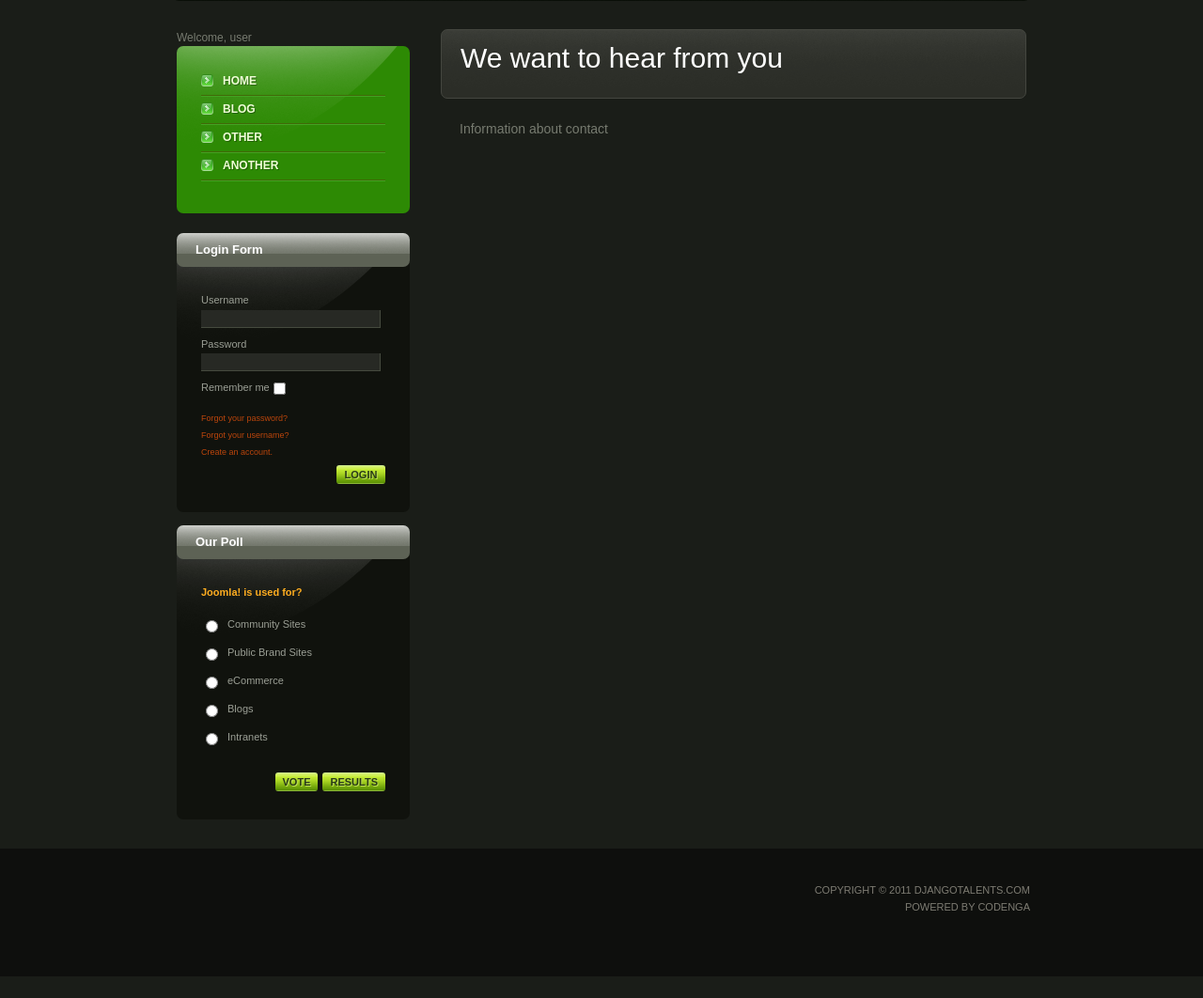
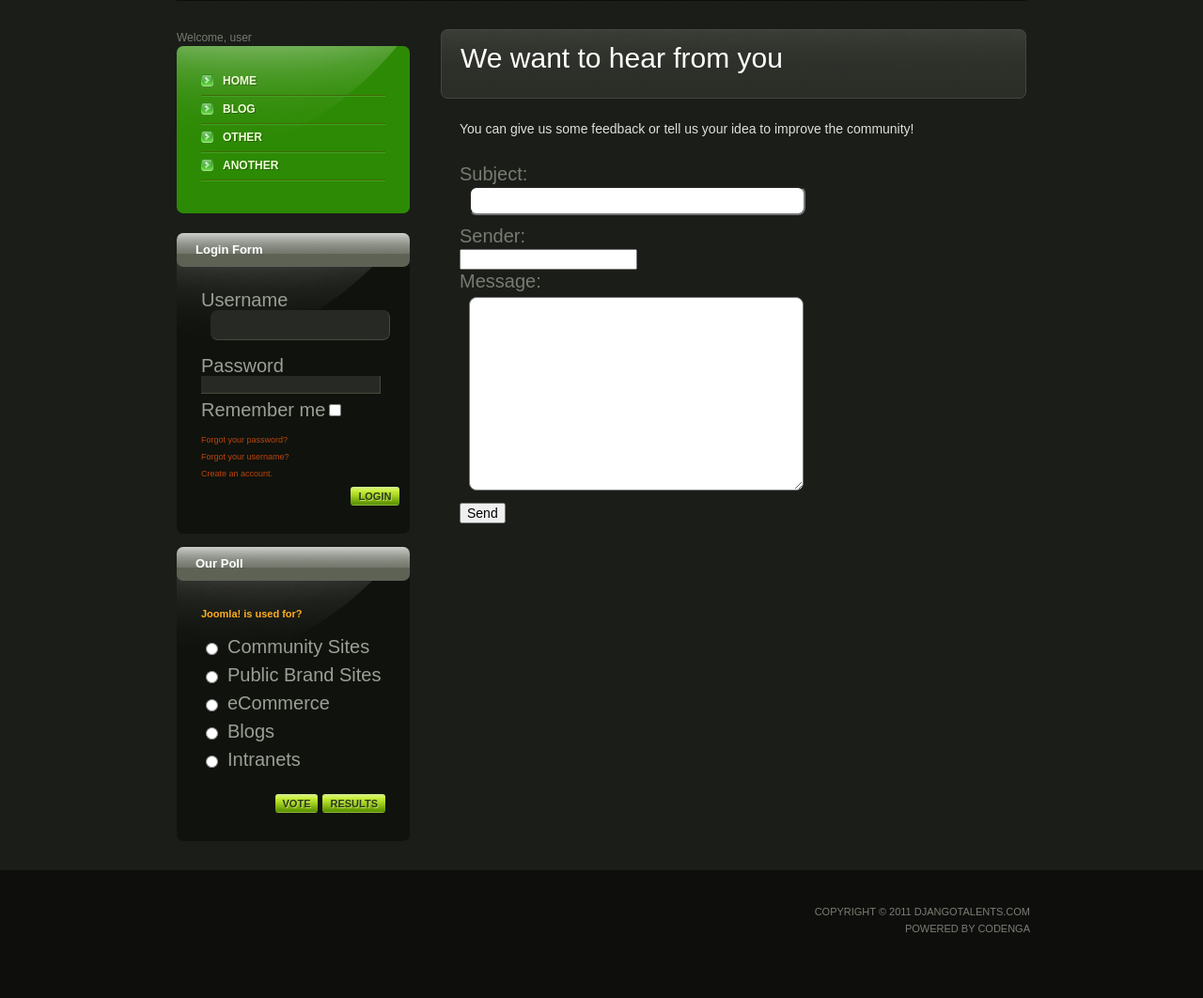
Before and after one commit to RackHacks/djangotalents.com, a Django app: page /contact/ in a window 1280 px wide. Shown: the part 362-1424 px from the top of the page at 94% size. Before the commit the page ends 1401 px from the top, so only its background shows below. Run offline with Django 3.2, Linux system fonts and the light colour scheme; parts of the project's set-up code (start-up, migrations or seed data) failed here and were passed over.

Commit message:
S #5 - Sending email and contact form

```diff
--- /dev/null
+++ b/jobsite/main/forms.py
@@ -0,0 +1,13 @@
+from django import forms
+
+ACCOUNT_CHOICES = (
+    (1, 'Player'),
+    (2, 'Clinic'),
+    (3, 'Coach'),
+    (4, 'Court owner'),
+)
+
+class ContactForm(forms.Form):
+    subject = forms.CharField(max_length=100)
+    sender = forms.EmailField()
+    message = forms.CharField(widget=forms.Textarea)
--- a/jobsite/main/static/main/css/general.css
+++ b/jobsite/main/static/main/css/general.css
@@ -1,3 +1,29 @@
 #codenga-logo {
     margin: 10px 0 20px 130px;
 }
+form input[type="text"] {
+    height: 25px;
+    width: 350px;
+    -moz-border-radius: 8px;
+    -webkit-border-radius: 8px;
+    border-radius: 8px;
+	margin:  1px 10px 10px 10px;
+}
+form textarea {
+    resize: vertical;
+    width: 350px;
+    height: 200px;
+    -moz-border-radius: 8px;
+    -webkit-border-radius: 8px;
+    border-radius: 8px;
+	margin:  5px 10px 10px 10px;
+}
+form label {
+    font-size: 20px;
+}
+.errorlist {
+    color: red;
+}
+.alert {
+    color: #FEAD20;
+}
--- a/jobsite/main/templates/contact.html
+++ b/jobsite/main/templates/contact.html
@@ -6,7 +6,17 @@
   </header>
   <div class="content">
     <blockquote>
-        Information about contact
+    	<h4>You can give us some feedback or tell us your idea to improve the community!</h4><br />
+		{% if success %}
+		<h4  class="alert">We received an email, you will have a response in a few hours, thanks for contact us!</h4>
+		{% endif %}
+    	<form action="{% url contact %}" method="post">{% csrf_token %}
+        {% for field in form %}
+            <label>{{ field.label }}:</label>{{ field.errors }}<br />
+                {{ field }}<br />
+        {% endfor %}
+		<input type="submit" value="Send" name="send-contact-form" />
+		</form>
     </blockquote>
   </div>
 </article>
--- a/jobsite/main/views.py
+++ b/jobsite/main/views.py
@@ -1,5 +1,9 @@
 from django.shortcuts import render_to_response
 from django.template import RequestContext
+from django.core.context_processors import csrf
+from django.core.mail import send_mail
+
+from main.forms import ContactForm
 
 
 def index(request):
@@ -9,7 +13,23 @@ def about(request):
     return render_to_response('about.html', RequestContext(request))
 
 def contact(request):
-    return render_to_response('contact.html', RequestContext(request))
+    success =  False
+    form = ContactForm()
+    if request.method == 'POST':
+        form = ContactForm(request.POST)
+        if form.is_valid():
+            send_mail(
+                form.cleaned_data['subject'],
+                form.cleaned_data['message'],
+                form.cleaned_data['sender'],
+                ['djangotalents@codenga.com'],
+            )
+            success = True
+            form = ContactForm()
+    return render_to_response('contact.html', RequestContext(request, {
+        'form': form,
+        'success': success,
+    }))
 
 def signup(request):
     return render_to_response('signup.html', RequestContext(request))
```
Also changed, not shown: jobsite/settings.py (+14 -1 lines).
